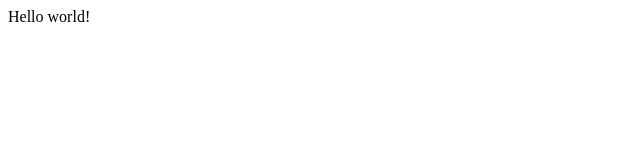
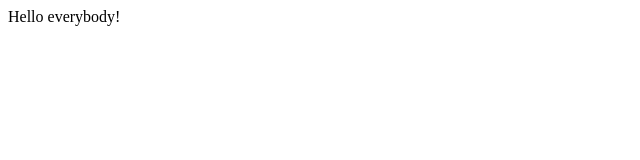
Before and after one commit to edmofro/dcos-test, a plain HTML site: page index.html in a window 1280 px wide. Shown: the full height of the page, 0-640 px from the left. Drawn offline with Linux system fonts and the light colour scheme.

Commit message:
Making test change to index.html

```diff
--- a/index.html
+++ b/index.html
@@ -1 +1 @@
-<html> Hello world! </html>
+<html> Hello everybody! </html>
```
